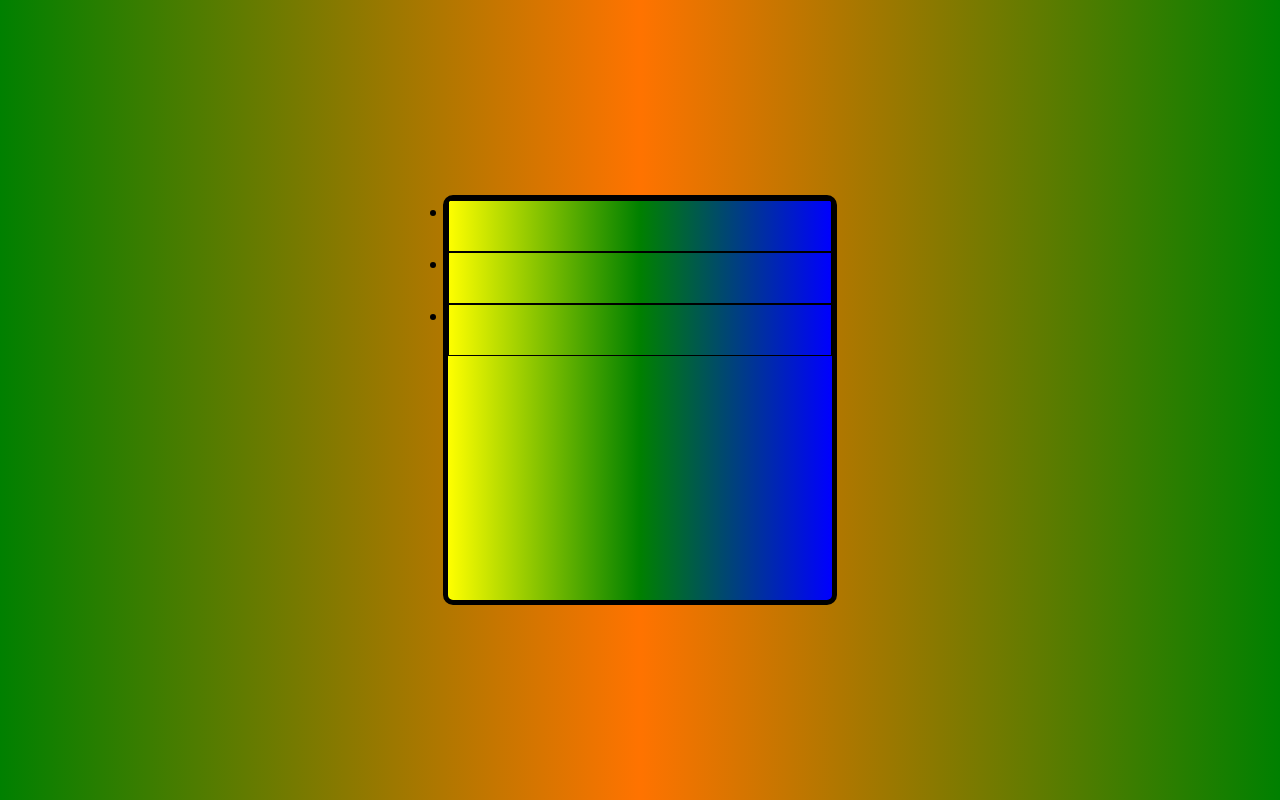
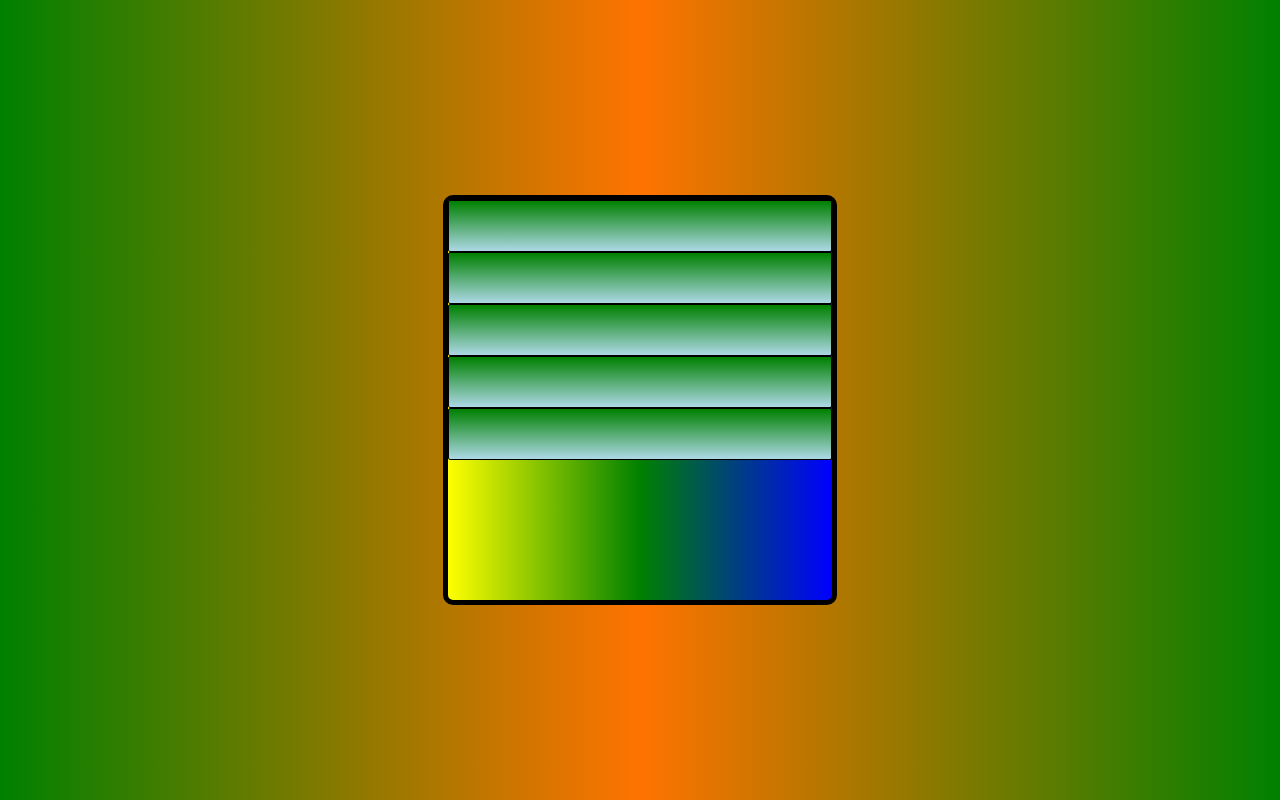
Before and after one commit to Man1exter/miniToDoApp-s, a plain HTML site: page index.html in a window 1280 px wide. Drawn offline with Linux system fonts and the light colour scheme.

Commit message:
add li/s with class to ul to div.square

```diff
--- a/index.html
+++ b/index.html
@@ -9,9 +9,11 @@
 <body>
     <div class="square">
         <ul>
-            <li></li>
-            <li></li>
-            <li></li>
+            <li class="li1"></li>
+            <li class="li2"></li>
+            <li class="li3"></li>
+            <li class="li4"></li>
+            <li class="li5"></li>
         </ul>
     </div>
 
--- a/style.css
+++ b/style.css
@@ -22,5 +22,7 @@ body{
 li{
     border: 1px solid black;
     height: 50px;
-    text-transform: none;
+    list-style: none;
+    background: linear-gradient(to top,lightblue,green);
+    border-radius: 2px;
 }
```
